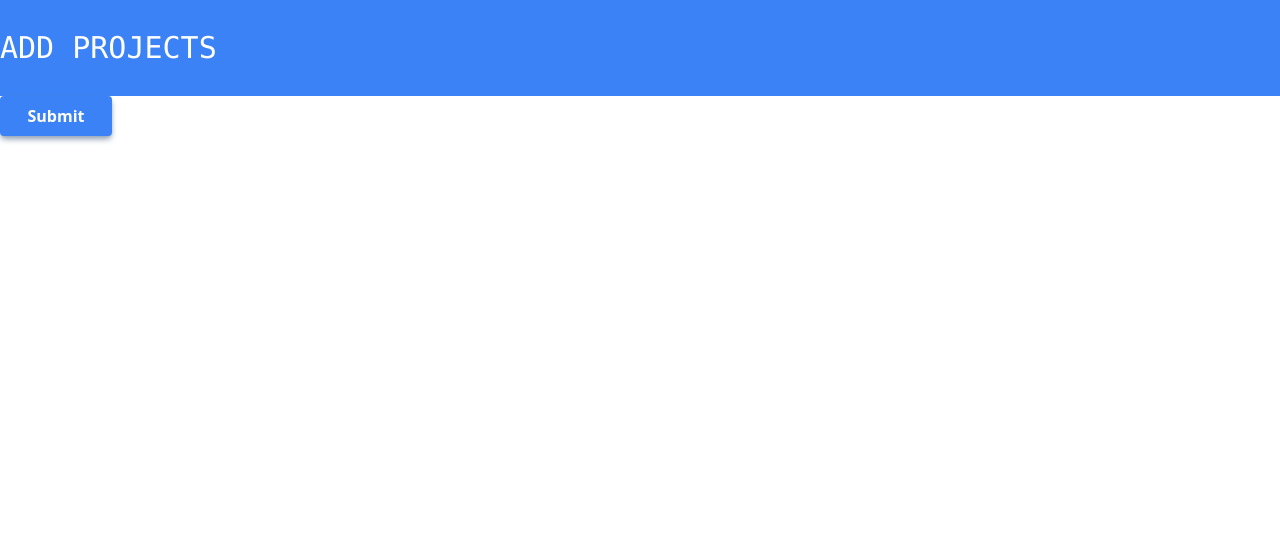
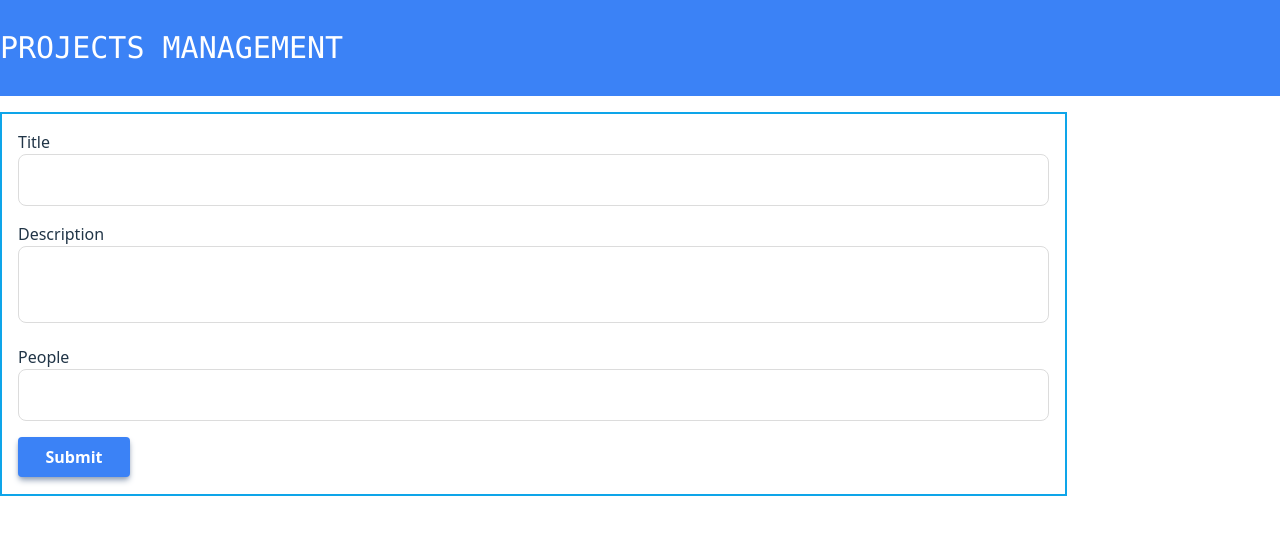
Before and after one commit to yusuken1121/CICCC_FinalProject, a React (Vite) app: page / in a window 1280 px wide. Shown: the top 534 px of the page. Built offline with nearby package versions, Linux system fonts and the light colour scheme.

Commit message:
✨ Create Project List simply

```diff
--- a/src/App.tsx
+++ b/src/App.tsx
@@ -1,6 +1,6 @@
 import "./App.css";
 import { Header } from "./components/organism/header/Header";
-import { Main } from "./components/organism/main/main";
+import { Main } from "./components/organism/main/Main";
 
 function App() {
   return (
--- /dev/null
+++ b/src/components/molecule/listTemplate/ProjectList.tsx
@@ -0,0 +1,21 @@
+import { SubmitButton } from "../../atom/SubmitButton";
+
+export const ProjectsList = () => {
+  return (
+    <form className="w-5/6 h-96 p-4 mt-4 border-2 border-sky-500 ">
+      <div className="form-control">
+        <label htmlFor="title">Title</label>
+        <input type="text" id="title" />
+      </div>
+      <div className="form-control">
+        <label htmlFor="description">Description</label>
+        <textarea id="description"></textarea>
+      </div>
+      <div className="form-control">
+        <label htmlFor="people">People</label>
+        <input type="number" id="people" step="1" min="0" max="10" />
+      </div>
+      <SubmitButton />
+    </form>
+  );
+};
--- a/src/components/organism/header/Header.tsx
+++ b/src/components/organism/header/Header.tsx
@@ -1,7 +1,7 @@
 export const Header = () => {
   return (
     <header className="bg-blue-500 h-24 flex items-center">
-      <h1 className="h1-base">ADD PROJECTS</h1>
+      <h1 className="h1-base">PROJECTS MANAGEMENT</h1>
     </header>
   );
 };
--- a/src/components/organism/main/Main.tsx
+++ b/src/components/organism/main/Main.tsx
@@ -1,9 +1,9 @@
-import { SubmitButton } from "../../atom/SubmitButton";
+import { ProjectsList } from "../../molecule/listTemplate/ProjectList";
 
 export const Main = () => {
   return (
     <main>
-      <SubmitButton />
+      <ProjectsList />
     </main>
   );
 };
--- a/src/index.css
+++ b/src/index.css
@@ -9,10 +9,14 @@
   .h1-base {
     @apply text-3xl font-mono text-white;
   }
+  .form-control {
+  }
 }
 
 * {
+  box-sizing: border-box;
   margin: 0;
+  padding: 0;
 }
 
 a {
@@ -39,3 +43,19 @@ body {
     background-color: #f9f9f9;
   }
 }
+
+input,
+textarea {
+  border: 1px solid rgb(220, 220, 220);
+  border-radius: 0.5rem;
+  width: 100%;
+  padding: 0.825rem;
+  resize: none;
+  margin-bottom: 1rem;
+}
+
+input:focus,
+textarea:focus {
+  outline: none;
+  background: #fff5f9;
+}
```
